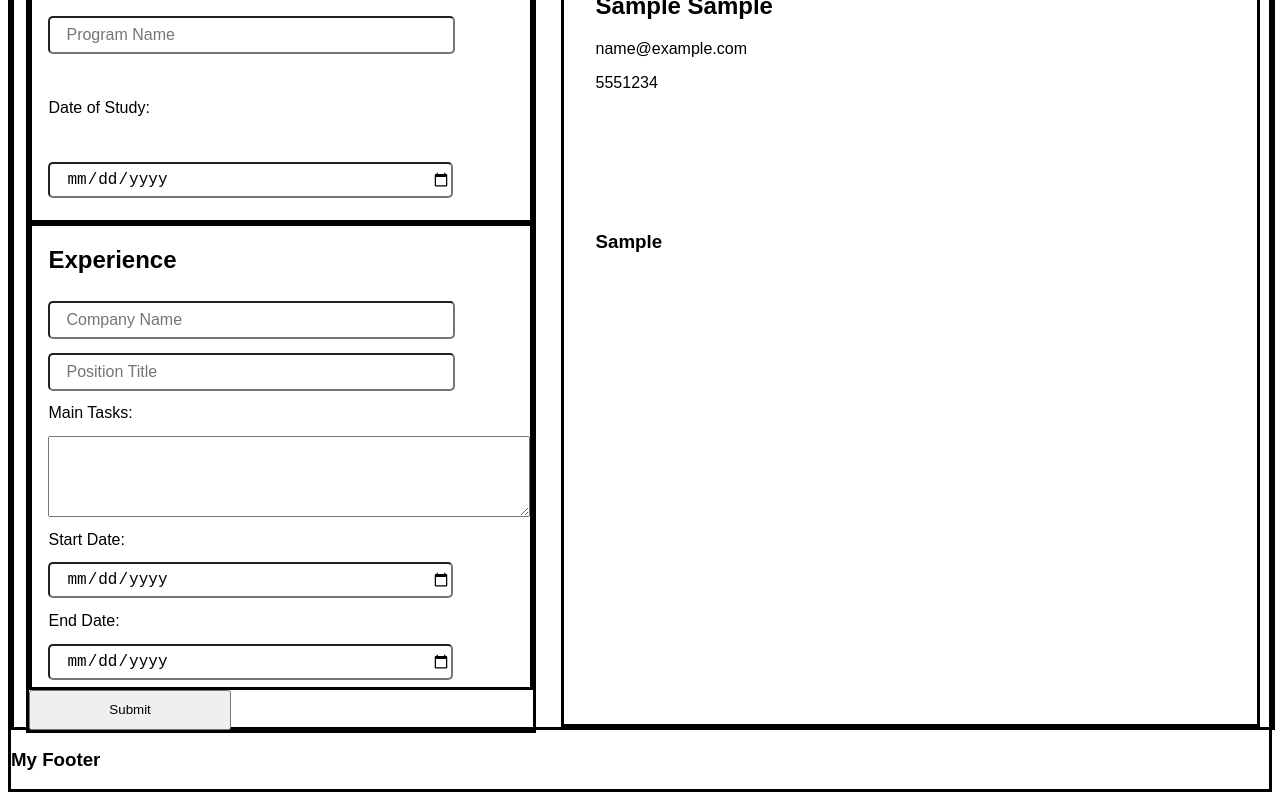
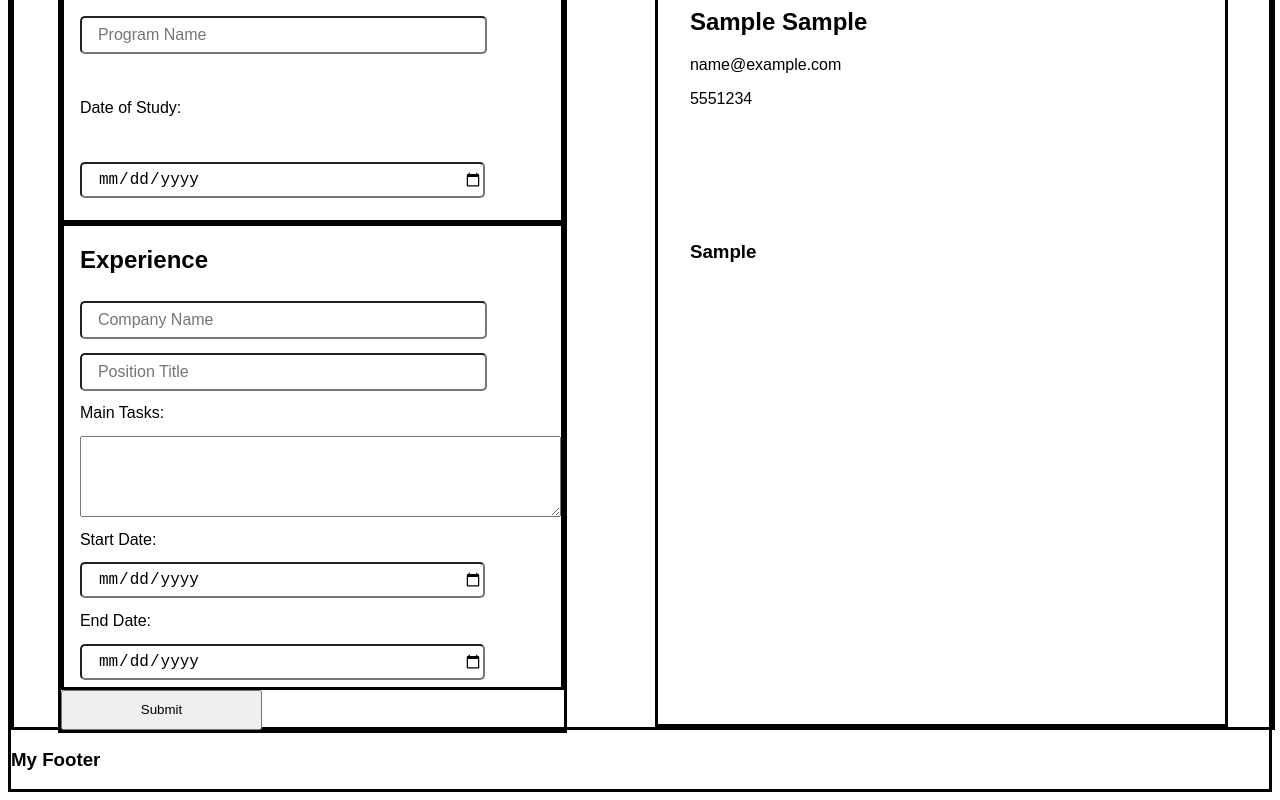
Before and after one commit to mdnavarro21/cv-project, a React (Create React App) app: page / in a window 1280 px wide. Both pictures are taken after typing "Sample", "Sample", "name@example.com", "5551234", "Sample", "Sample" into the empty fields and a click on the button "Submit". Shown: the part 807-1607 px from the top of the page. Built offline with nearby package versions, Linux system fonts and the light colour scheme.

Commit message:
made cv preview viewport height

```diff
--- a/src/styles/Overview.css
+++ b/src/styles/Overview.css
@@ -1,7 +1,7 @@
 #cv-overview {
     border-style: solid;
-    width: 50%;
-    height: 50%;
+    width: 40%;
+    height: 88vh;
 
     position: sticky;
     top: 10px;
```
